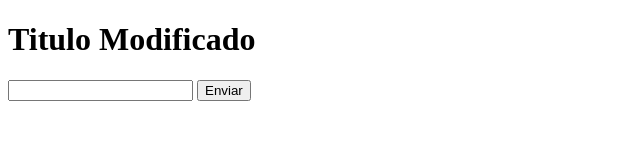
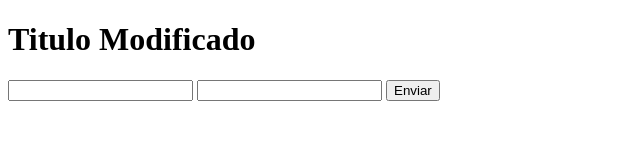
Before and after one commit to Luisf0909/proyectogit, a plain HTML site: page index.html in a window 1280 px wide. Shown: the whole page, without its empty margins (0-640 px from the left). Drawn offline with Linux system fonts and the light colour scheme.

Commit message:
Se agrego LastName

```diff
--- a/index.html
+++ b/index.html
@@ -10,6 +10,7 @@
   <h1>Titulo Modificado</h1>
   <form action="#" method="get">
     <input type="text" name="firstName" id="firstname">
+    <input type="text" name="lastName" id="lastname">
     <input type="button" value="Enviar">
   </form>
 </body>
```
